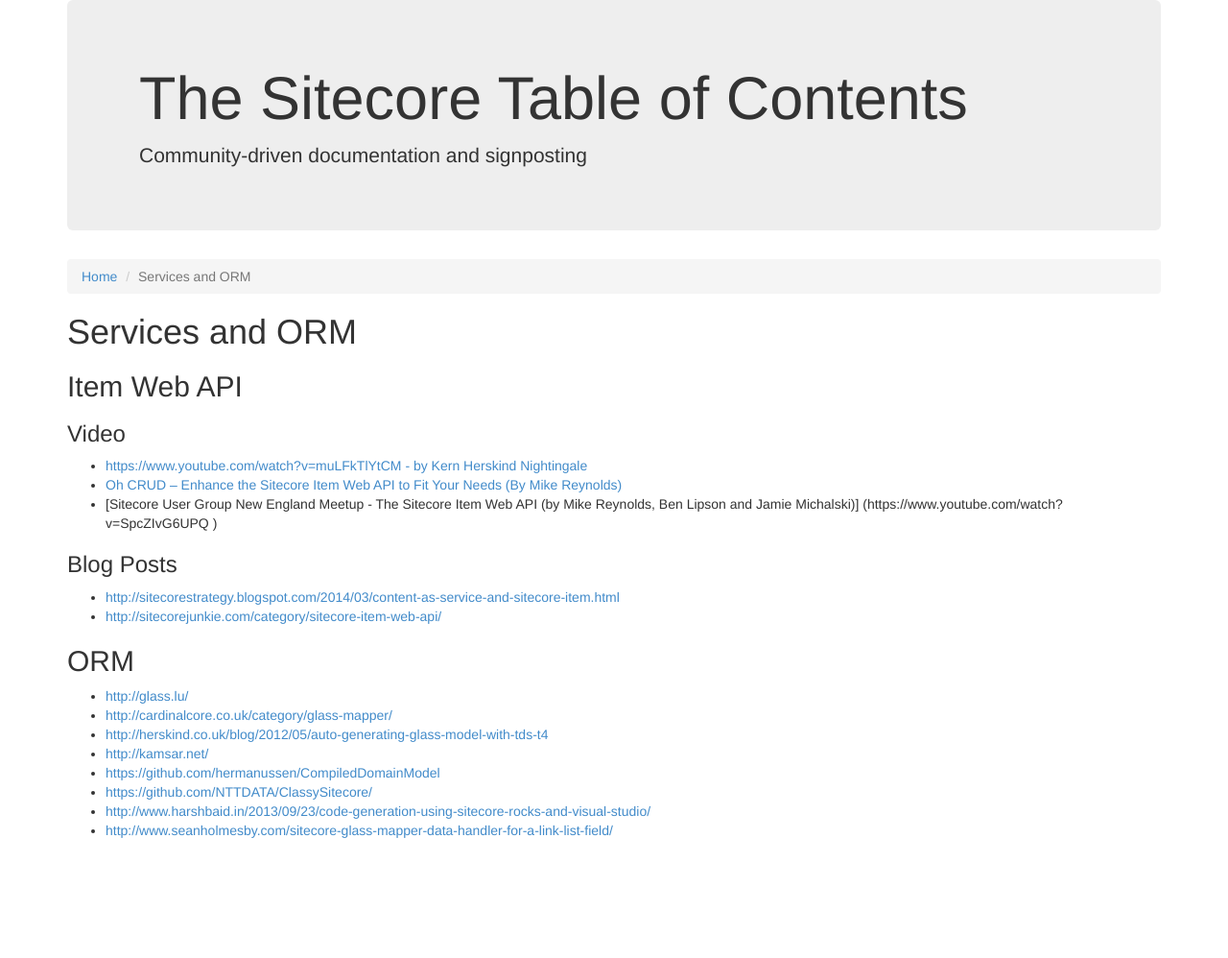
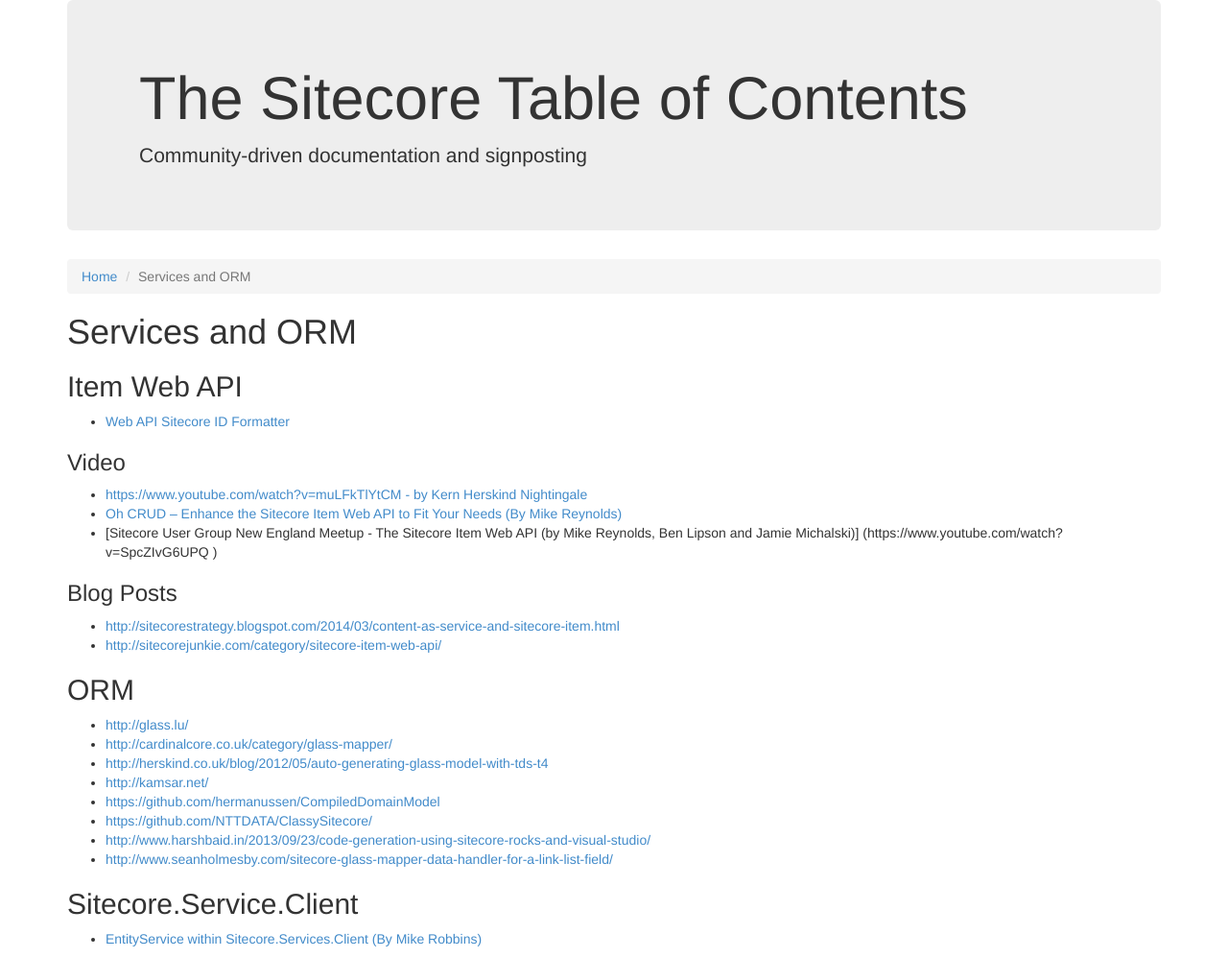
Before and after one commit to Sitecore-Community/docs, a Jekyll site: the page built from documentation/Services and ORMs/index.md, in a window 1280 px wide. Shown: the whole page at 96% size. Built offline with Jekyll 4.4.1, drawn with Linux system fonts in a browser that asks for light colours; nearby versions of some CDN libraries; before the commit the page ends 900 px from its top, so only the background shows below that.

Commit message:
Addition of SSC, Solr, Sitecore 8 and SPEAK content

```diff
--- a/documentation/Services and ORMs/index.md
+++ b/documentation/Services and ORMs/index.md
@@ -6,6 +6,7 @@
 # Services and ORM
 
 ## Item Web API
+* [Web API Sitecore ID Formatter](http://mikerobbins.co.uk/2014/12/02/web-api-sitecore-id-formatter/)
 
 ### Video
 * [https://www.youtube.com/watch?v=muLFkTlYtCM - by Kern Herskind Nightingale](https://www.youtube.com/watch?v=muLFkTlYtCM )
@@ -27,3 +28,6 @@
 * [https://github.com/NTTDATA/ClassySitecore/](https://github.com/NTTDATA/ClassySitecore/)
 * [http://www.harshbaid.in/2013/09/23/code-generation-using-sitecore-rocks-and-visual-studio/](http://www.harshbaid.in/2013/09/23/code-generation-using-sitecore-rocks-and-visual-studio/)
 * [http://www.seanholmesby.com/sitecore-glass-mapper-data-handler-for-a-link-list-field/](http://www.seanholmesby.com/sitecore-glass-mapper-data-handler-for-a-link-list-field/)
+
+## Sitecore.Service.Client
+* [EntityService within Sitecore.Services.Client (By Mike Robbins)](mikerobbins.co.uk/2015/01/06/entityservice-sitecore-service-client/)
```
Also changed, not shown: documentation/Search/index.md (+1 -0 lines), documentation/Sitecore 8/index.md (+1 -0 lines).
